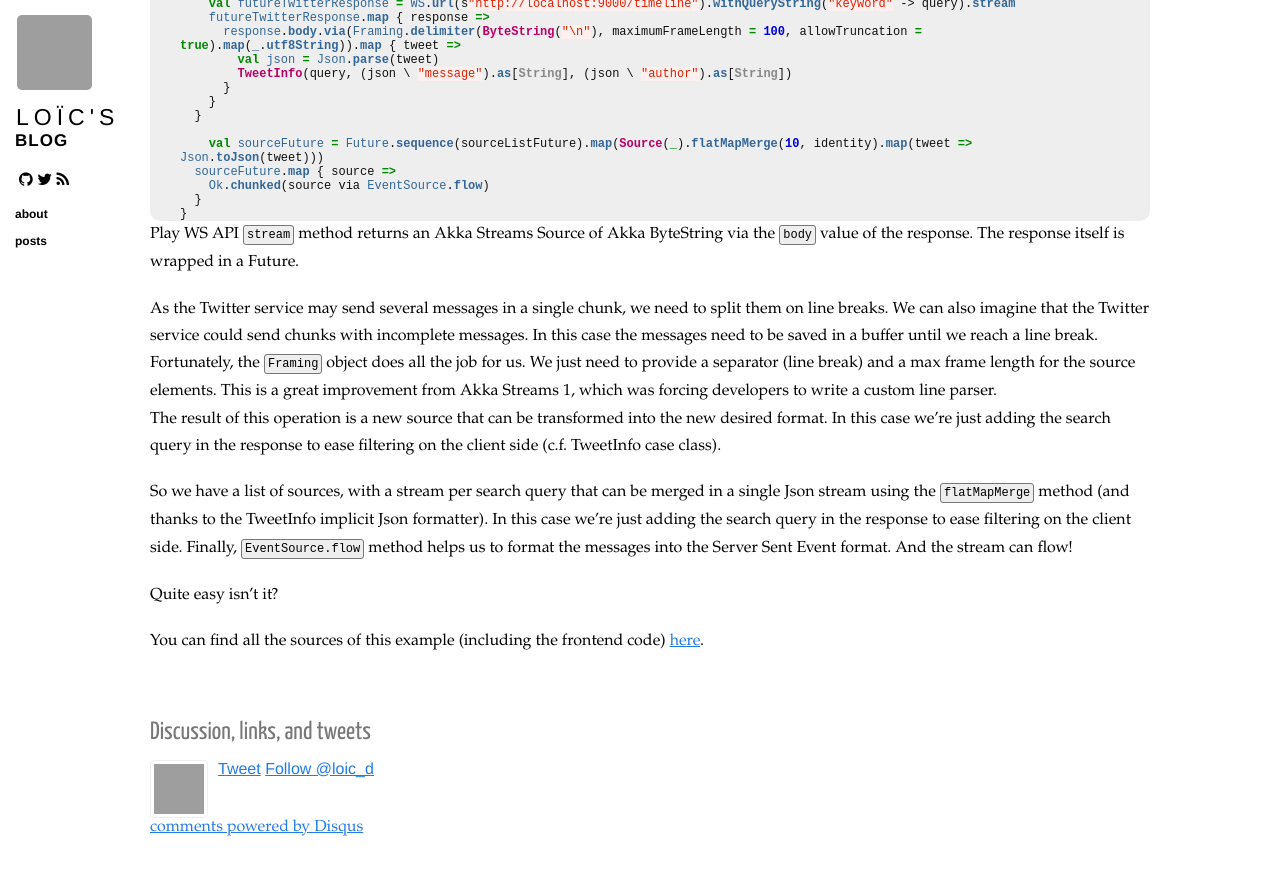
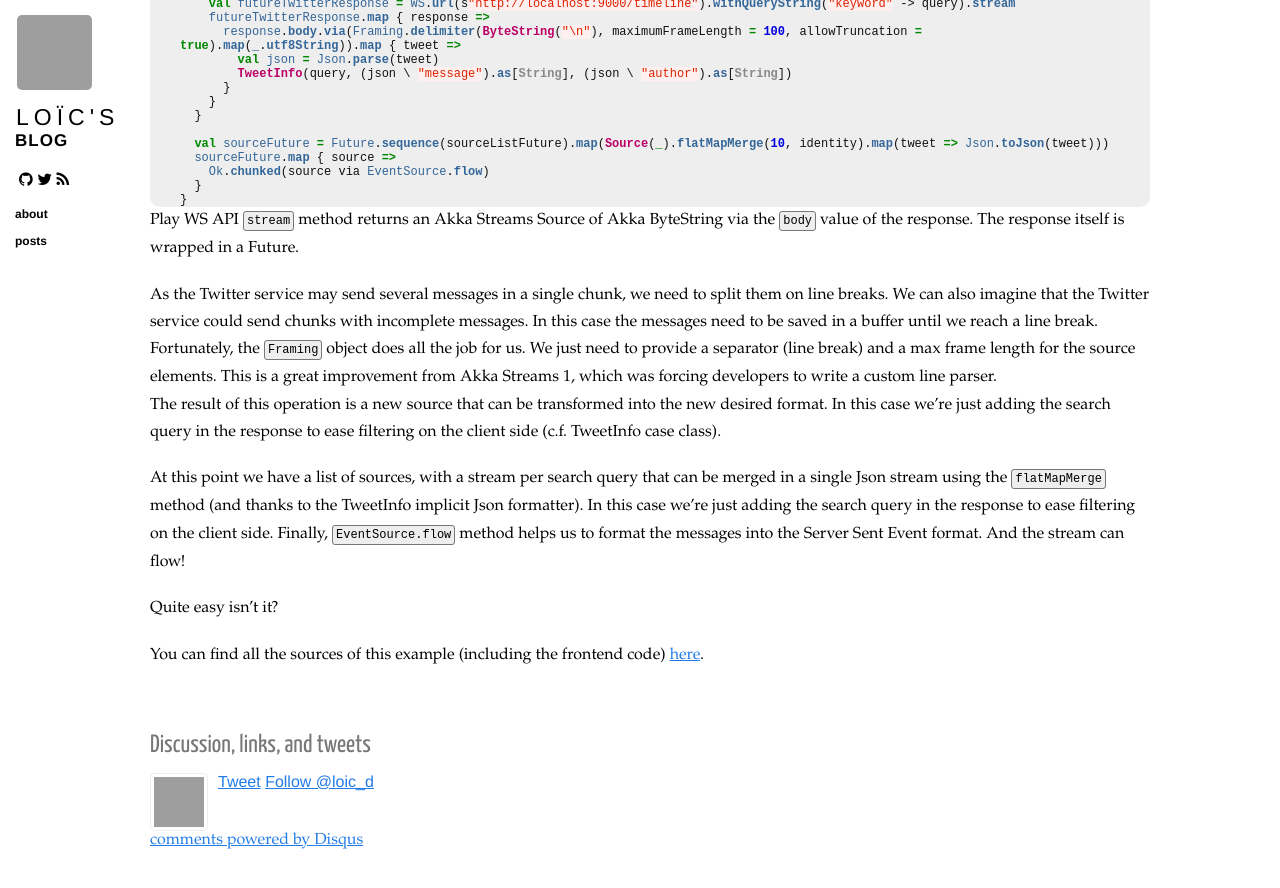
Before and after one commit to loicdescotte/loicdescotte.github.io, a Jekyll site: the page built from _posts/2016-02-05-play25-akka-streams.md, in a window 1280 px wide and 900 px high, scrolled down 935 px. Shown: the top 888 px of the window. Built offline with Jekyll 4.4.1, drawn with Linux system fonts in a browser that asks for light colours; nearby versions of some CDN libraries; comment, search, counter and statistics services are not loaded; grey boxes are pictures that could not be loaded.

Commit message:
Update 2016-02-05-play25-akka-streams.md

```diff
--- a/_posts/2016-02-05-play25-akka-streams.md
+++ b/_posts/2016-02-05-play25-akka-streams.md
@@ -60,7 +60,7 @@ def stream(query: String) = Action.async {
     }
   }
 
-    val sourceFuture = Future.sequence(sourceListFuture).map(Source(_).flatMapMerge(10, identity).map(tweet => Json.toJson(tweet)))
+  val sourceFuture = Future.sequence(sourceListFuture).map(Source(_).flatMapMerge(10, identity).map(tweet => Json.toJson(tweet)))
   sourceFuture.map { source =>
     Ok.chunked(source via EventSource.flow)
   }
@@ -74,7 +74,7 @@ We can also imagine that the Twitter service could send chunks with incomplete m
 Fortunately, the `Framing` object does all the job for us. We just need to provide a separator (line break) and a max frame length for the source elements. This is a great improvement from Akka Streams 1, which was forcing developers to write a custom line parser.
 The result of this operation is a new source that can be transformed into the new desired format. In this case we’re just adding the search query in the response to ease filtering on the client side (c.f. TweetInfo case class).
 
-So we have a list of sources, with a stream per search query that can be merged in a single Json stream using the `flatMapMerge` method (and thanks to the TweetInfo implicit Json formatter). In this case we're just adding the search query in the response to ease filtering on the client side. Finally, `EventSource.flow` method helps us to format the messages into the Server Sent Event format. And the stream can flow!
+At this point we have a list of sources, with a stream per search query that can be merged in a single Json stream using the `flatMapMerge` method (and thanks to the TweetInfo implicit Json formatter). In this case we're just adding the search query in the response to ease filtering on the client side. Finally, `EventSource.flow` method helps us to format the messages into the Server Sent Event format. And the stream can flow!
 
 Quite easy isn't it?
 
```
